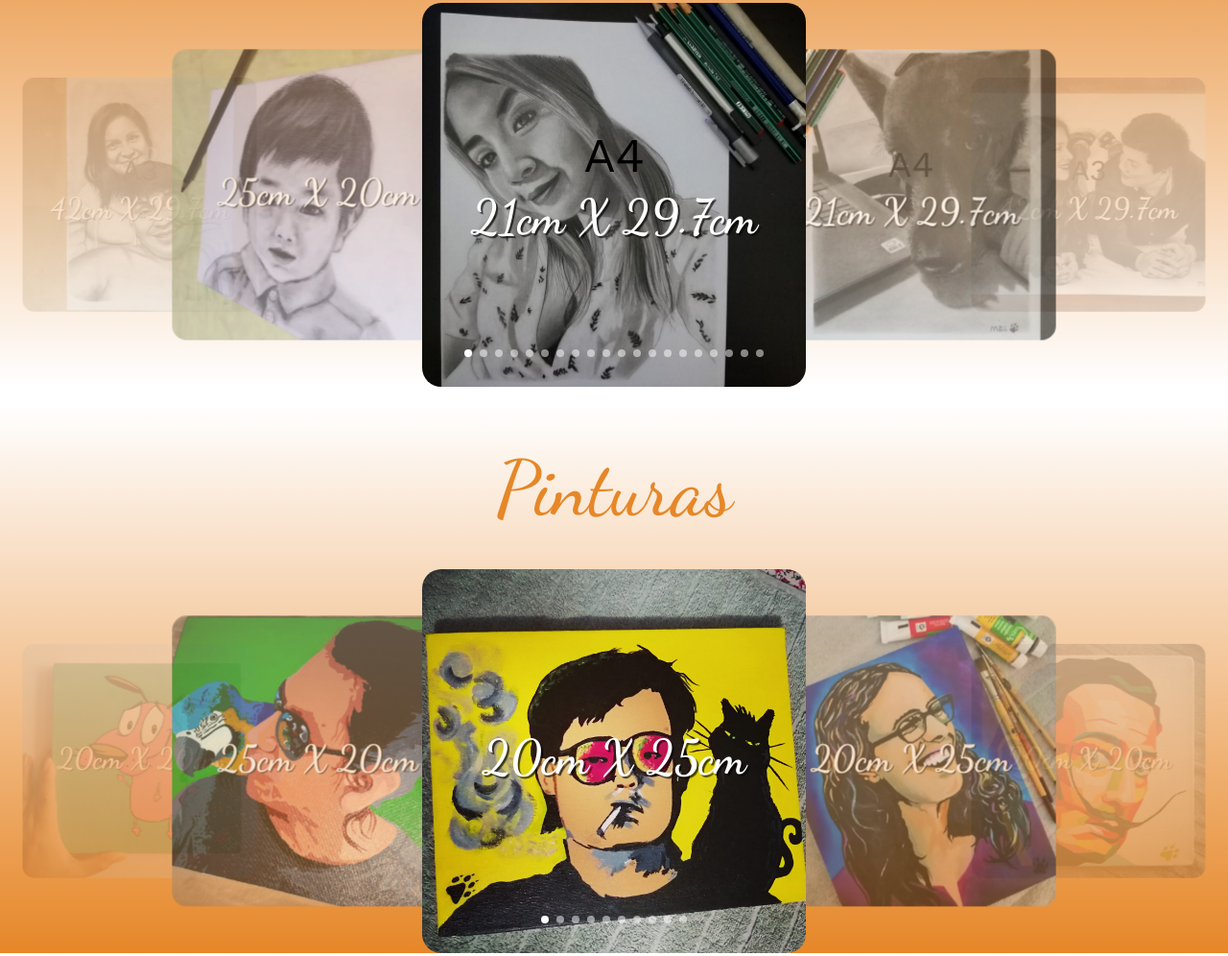
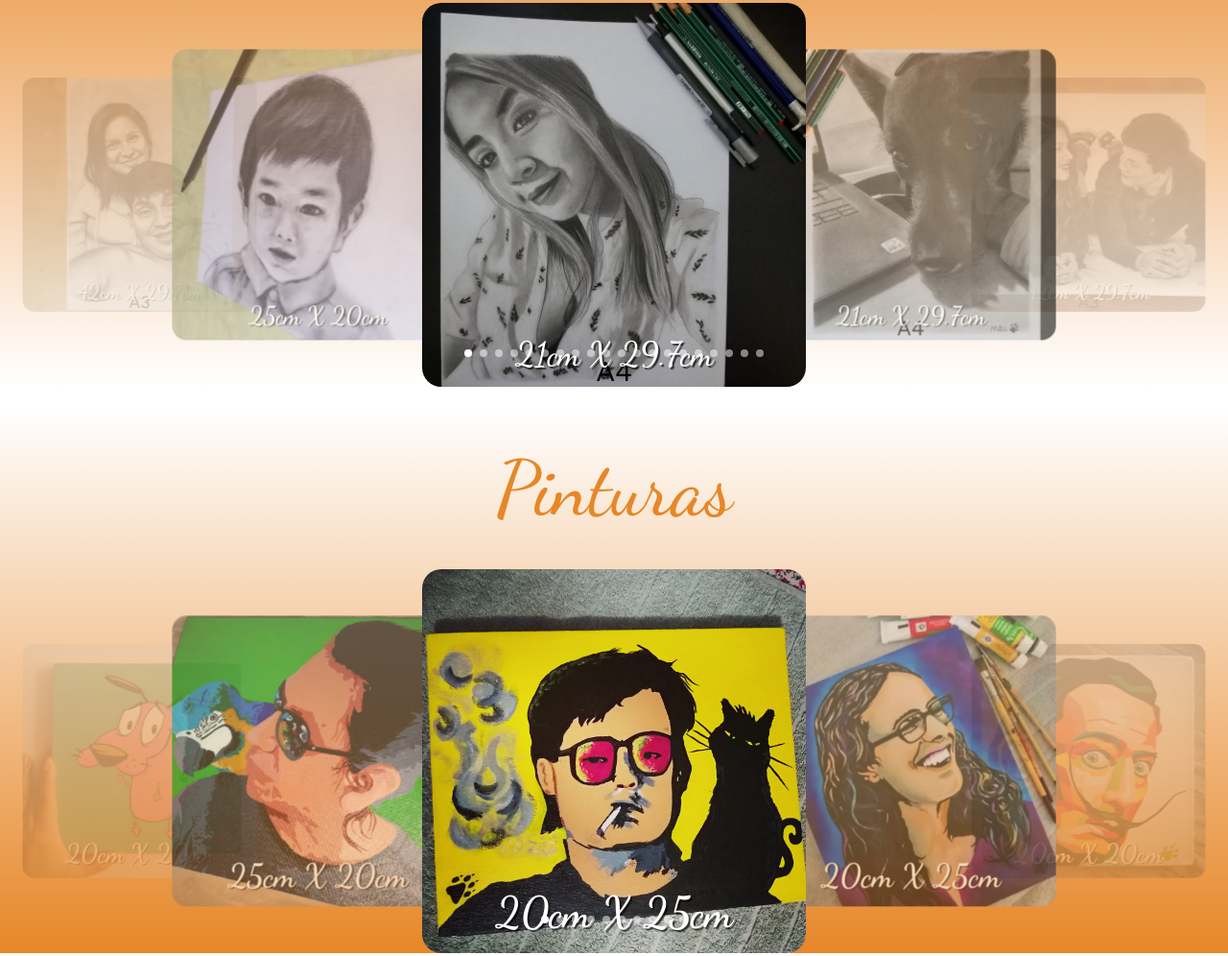
Before and after one commit to AndreaC05/ArtMau.github.io, a plain HTML site: page index.html in a window 1280 px wide. Shown: the part 990-1986 px from the top of the page at 96% size. Drawn offline with nearby package versions, Linux system fonts and the light colour scheme.

Commit message:
Add files via upload

```diff
--- a/estilo.css
+++ b/estilo.css
@@ -291,19 +291,23 @@ html{
 	margin: 0;
 	color: #000;
 	display: inline;
-	font-size: 50px;
+	font-size: 30px;
 	font-weight: 500;
 	text-transform: uppercase;
+	position: fixed;
+	bottom: 0;
 }
 
 .retrato .descripcion{
 	color: #fff;
 	margin: 7px 0;
-	font-size: 50px;
-	font-weight: 600;
+	font-size: 35px;
+	font-weight: 400;
 	text-shadow: 2px 2px 1px rgba(0, 0, 0, 0.7);
 	font-family: 'Dancing Script', cursive;
 	margin-top: 0;
+	position: absolute;
+	bottom: 0;
 }
 
 .retrato .linea-division {
@@ -409,11 +413,13 @@ html{
 .pintura .descripcion{
 	color: #fff;
 	margin: 7px 0;
-	font-size: 50px;
+	font-size: 45px;
 	font-weight: 600;
 	text-shadow: 2px 2px 1px rgba(0, 0, 0, 0.7);
 	font-family: 'Dancing Script', cursive;
 	margin-top: 0;
+	position: absolute;
+	bottom: 0;
 }
 
 .pintura .linea-division {
```
